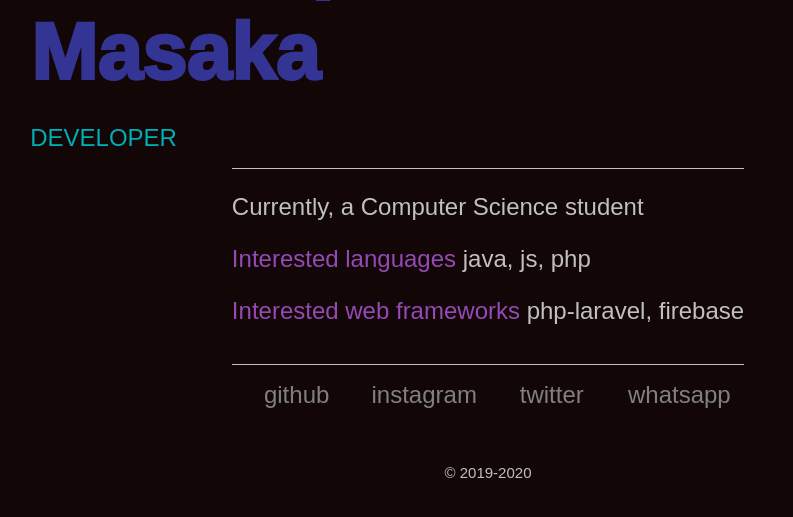
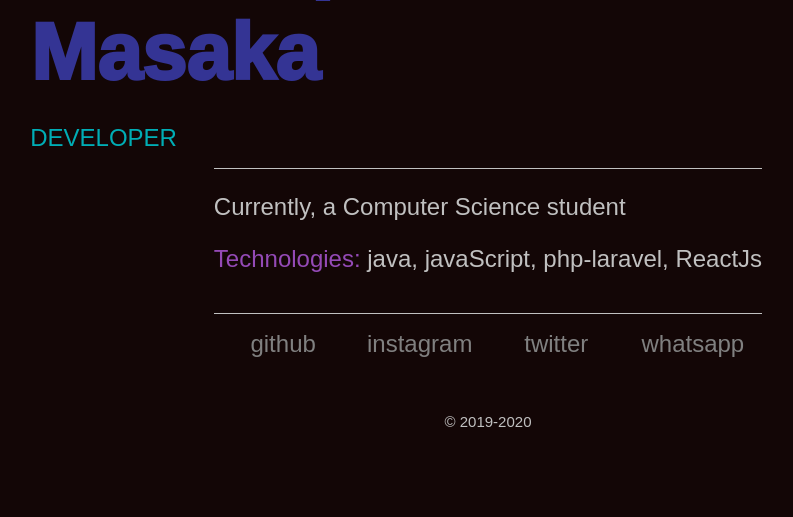
Before and after one commit to masakachristopher/chris-website, a PHP site: page /index.php?option=about in a window 1280 px wide. Shown: the part 255-772 px from the top of the page, without its empty margins (152-945 px from the left). Run offline with PHP 8.4, Linux system fonts and the light colour scheme.

Commit message:
Update about.php

```diff
--- a/about.php
+++ b/about.php
@@ -18,8 +18,8 @@
                 <div class="d-flex justify-content-center portfolio">
                         <div class="blockquote" >
                             <p>Currently, a Computer Science student</p>
-                            <p><span class="purple">Interested languages</span> java, js, php</p>
-                            <p><span class="purple">Interested web frameworks</span> php-laravel, firebase </p>
+                            <p><span class="purple">Technologies: </span> java, javaScript, php-laravel, ReactJs </p>
+<!--                             <p><span class="purple">Interested web frameworks</span> php-laravel, firebase </p>   -->
                         </div>
                 </div>
 
```
